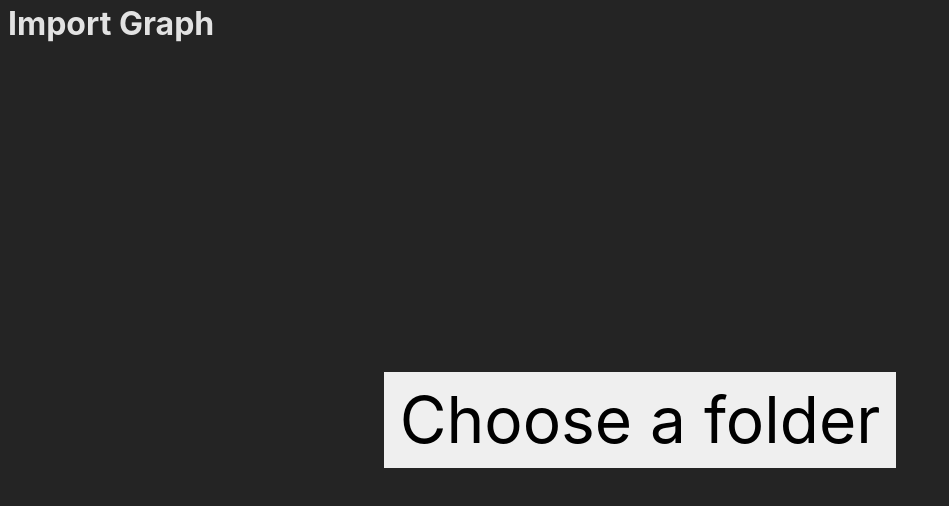
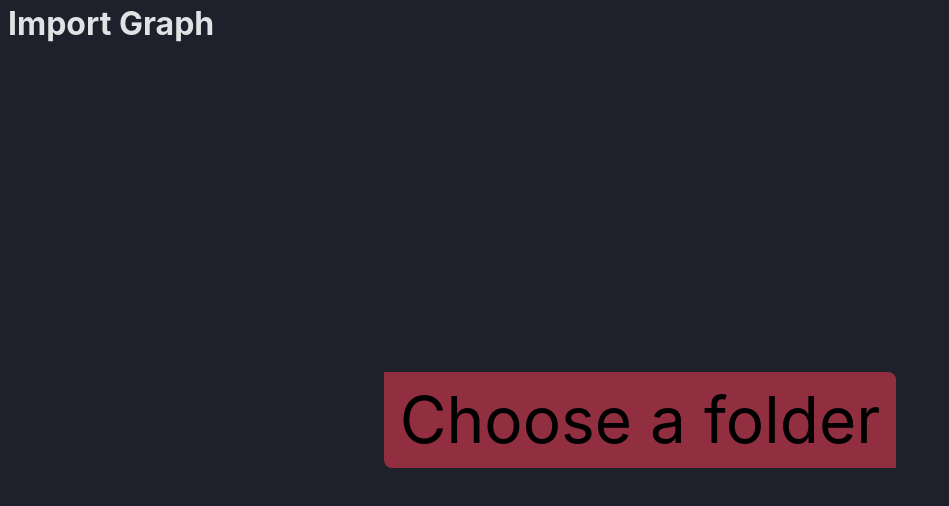
Before and after one commit to mattorchard/import-graph, a Preact app: page / in a window 1280 px wide. Shown: the top 506 px of the page, without its empty margins (0-949 px from the left). Built offline with nearby package versions, Linux system fonts and the light colour scheme.

Commit message:
Allows hiding paths

```diff
--- a/src/app.tsx
+++ b/src/app.tsx
@@ -18,6 +18,7 @@ export function App() {
   const [queries, setQueries] = useState<QueryRecord>(EmptyQueryRecord);
   const [isAliasDialogOpen, setIsAliasDialogOpen] = useState(false);
   const [rootAliases, setRootAliases] = useState<AliasMap>(new Map());
+  const [isPathVisible, setIsPathVisible] = useState(true);
 
   useEffect(() => {
     if (!root) return;
@@ -49,6 +50,14 @@ export function App() {
         />
         {filteredWalks && (
           <div className="app__header__actions">
+            <label>
+              <input
+                type="checkbox"
+                checked={isPathVisible}
+                onChange={(e) => setIsPathVisible(e.currentTarget.checked)}
+              />
+              Show paths
+            </label>
             <button type="button" onClick={() => setIsAliasDialogOpen(true)}>
               Configure aliases
             </button>
@@ -66,7 +75,7 @@ export function App() {
       <main className="app__content">
         {root ? <SearchForm onChange={setQueries} /> : <div />}
         {filteredWalks ? (
-          <WalkList walks={filteredWalks} />
+          <WalkList walks={filteredWalks} isPathVisible={isPathVisible} />
         ) : (
           <div className="hero__container">
             <button
--- a/src/components/WalkList.tsx
+++ b/src/components/WalkList.tsx
@@ -5,7 +5,10 @@ import { useResizeObserver } from "../hooks/useResizeObserver";
 import { useScrollState } from "../hooks/useScrollState";
 import { VirtualizedList } from "./VirtualizedList";
 
-export const WalkList: FunctionComponent<{ walks: Doc[][] }> = ({ walks }) => {
+export const WalkList: FunctionComponent<{
+  walks: Doc[][];
+  isPathVisible: boolean;
+}> = ({ walks, isPathVisible }) => {
   const containerRef = useRef<HTMLDivElement | null>(null);
   const containerSize = useResizeObserver(containerRef);
   const [scrollState, onScroll] = useScrollState();
@@ -14,16 +17,23 @@ export const WalkList: FunctionComponent<{ walks: Doc[][] }> = ({ walks }) => {
       <ol className="walk">
         {walk.map((doc) => (
           <li key={doc.id} className="walk__item">
-            <span className="walk__item__path">
-              {doc.folderParts.join("/")}
-              {doc.folderParts.length > 0 && "/"}
+            {isPathVisible && (
+              <span className="walk__item__path">
+                {doc.folderParts.join("/")}
+                {doc.folderParts.length > 0 && "/"}
+              </span>
+            )}
+            <span
+              className="walk__item__name"
+              title={isPathVisible ? "" : doc.searchTarget}
+            >
+              {doc.name}
             </span>
-            <span className="walk__item__name">{doc.name}</span>
           </li>
         ))}
       </ol>
     ),
-    []
+    [isPathVisible]
   );
   return (
     <div
--- a/src/index.css
+++ b/src/index.css
@@ -1,8 +1,15 @@
+:root {
+  --color-text: rgba(255, 255, 255, 0.87);
+  --color-text-subtle: rgba(255, 255, 255, 0.5);
+  --color-background: #1e212b;
+  --color-primary: #912f40;
+  --color-selection: #6e75a8;
+}
 :root {
   font-family: Inter, system-ui, Avenir, Helvetica, Arial, sans-serif;
   color-scheme: dark light;
-  color: rgba(255, 255, 255, 0.87);
-  background-color: #242424;
+  color: var(--color-text);
+  background-color: var(--color-background);
   font-synthesis: none;
   text-rendering: optimizeLegibility;
   -webkit-font-smoothing: antialiased;
@@ -41,6 +48,17 @@ button {
   padding: 0.5rem 0.5rem;
   cursor: pointer;
 }
+button,
+input,
+textarea {
+  background-color: var(--color-primary);
+  border-top-right-radius: 0.5rem;
+  border-bottom-left-radius: 0.5rem;
+}
+
+::placeholder {
+  color: var(--color-text-subtle);
+}
 .app {
   height: 100vh;
   max-height: 100vh;
@@ -74,16 +92,18 @@ button {
 .app__header__actions {
   margin-left: auto;
   display: flex;
+  align-items: center;
   gap: 0.5rem;
+}
+input[type="checkbox"] {
+  margin-right: 0.25rem;
 }
 .walk-list__container {
   overflow: scroll;
   padding-left: 0.5rem;
 }
-.walk-list__item {
-}
 .walk-list__item[data-is-even="true"] {
-  background-color: #ffffff02;
+  background-color: #ffffff04;
 }
 .walk {
   display: flex;
@@ -94,11 +114,12 @@ button {
   white-space: pre;
 }
 .walk__item + .walk__item::before {
-  content: "->";
+  content: "🠪";
+  color: var(--color-primary);
   margin-right: 0.5rem;
 }
 .walk__item__path {
-  color: #ffffff60;
+  color: var(--color-text-subtle);
 }
 .search-form {
   padding: 0 0.5rem;
@@ -117,7 +138,7 @@ dialog {
 }
 .alias-dialog__form {
   padding: 1rem;
-  background-color: #242424;
+  background-color: var(--color-background);
 }
 
 .alias-dialog__textarea {
@@ -159,3 +180,7 @@ dialog {
   overflow: auto;
   max-height: calc(1rem + 2rem * 10);
 }
+
+::selection {
+  background-color: var(--color-selection);
+}
```
